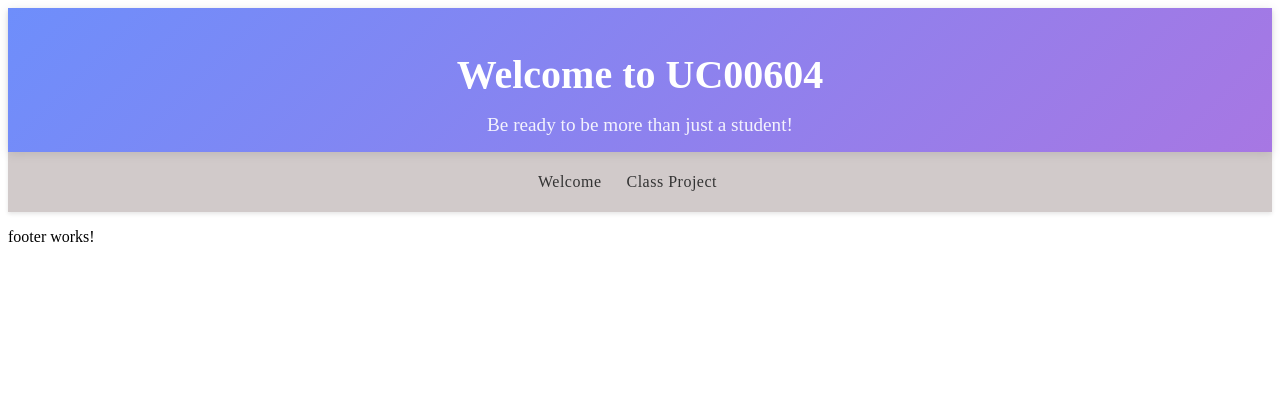
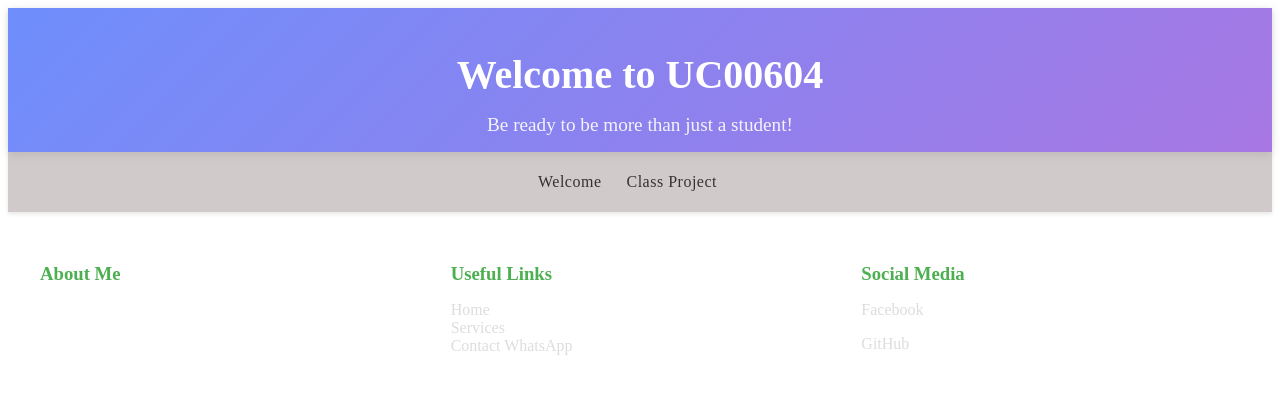
Before and after one commit to Filipabarreto/exemplo-1, an Angular app: page / in a window 1280 px wide. Shown: the top 394 px of the page. Built offline with nearby package versions, Linux system fonts and the light colour scheme.

Commit message:
ateracao componentes footer.html e footer.css

```diff
--- a/src/app/componentes/footer/footer.css
+++ b/src/app/componentes/footer/footer.css
@@ -0,0 +1,74 @@
+.site-footer {
+    background: #333;
+    color: #fff;
+    padding: 2rem 0 0;
+    margin-top: auto; /* Garante que o Footer fique no final */
+    background: var(--primary-doc-color);
+    background-size: var(--animation-background-size);
+    animation: var(--animation-move-gradient);
+  }
+
+  .footer-content {
+    display: flex;
+    justify-content: space-between;
+    max-width: 1200px;
+    margin: 0 auto;
+    padding: 0 1.5rem;
+    flex-wrap: wrap;
+    gap: 2rem;
+  }
+
+  .footer-section {
+    flex: 1;
+    min-width: 200px;
+  }
+
+  .footer-section h3 {
+    margin-bottom: 1rem;
+    color: #4CAF50;
+  }
+
+  .footer-section ul {
+    list-style: none;
+    padding: 0;
+  }
+
+  .footer-section a {
+    color: #ddd;
+    text-decoration: none;
+    transition: color 0.3s;
+  }
+
+  .footer-section a:hover {
+    color: #4CAF50;
+  }
+  .social-links {
+    display: flex;
+    flex-direction: column;
+    gap: 1rem;
+  }
+  .footer-bottom {
+    text-align: center;
+    padding: 1rem;
+    /* background: #222; */
+    background: var(--secondary-doc-color);
+    background-size: var(--animation-background-size);
+    animation: var(--animation-move-gradient);
+    margin-top: 2rem;
+  }
+  a {
+    color: rgba(93, 170, 241, 0.925);
+    text-decoration: none;
+  }
+
+  a:hover {
+    color: rgba(13, 102, 236, 0.726);
+    text-decoration: overline;
+  }
+
+  /* Responsividade */
+  @media (max-width: 768px) {
+    .footer-content {
+      flex-direction: column;
+    }
+  }
--- a/src/app/componentes/footer/footer.html
+++ b/src/app/componentes/footer/footer.html
@@ -1 +1,28 @@
-<p>footer works!</p>
+<footer class="site-footer">
+    <div class="footer-content">
+      <div class="footer-section">
+        <h3>About Me</h3>
+        <p>I am Angular Developer and Angular IT Trainer.</p>
+      </div>
+      <div class="footer-section">
+        <h3>Useful Links</h3>
+        <ul>
+          <li><a href="https://tonyfilhocurriculum.web.app/" target="_blank" rel="noopener noreferrer">Home</a></li>
+          <li><a href="#">Services</a></li>
+          <li><a href="#">Contact WhatsApp</a>: +315 918203784</li>
+        </ul>
+      </div>
+      <div class="footer-section">
+        <h3>Social Media</h3>
+        <div class="social-links">
+          <a href="https://www.facebook.com/share/18za4Y2ASW/" target="_blank" rel="noopener noreferrer">Facebook</a>
+          <a href="https://github.com/Tonyfilho" target="_blank" rel="noopener noreferrer">GitHub</a>
+
+        </div>
+      </div>
+    </div>
+    <div class="footer-bottom">
+      <p>&copy; 2025 All rights reserved.</p>
+      <!-- <p>&copy; A Start this class since 14/04/2025. Today ... {{ this.dateTime.toLocaleString()+ ' . ' }}  Created by Tony Filho. Visit my  <a href="https://github.com/Tonyfilho">GitHub for more.</a></p> -->
+    </div>
+  </footer>
```
